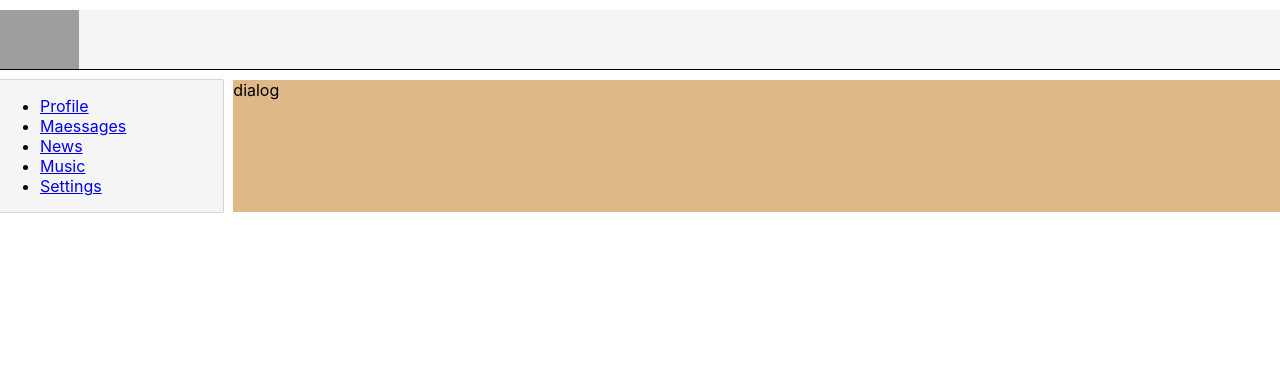
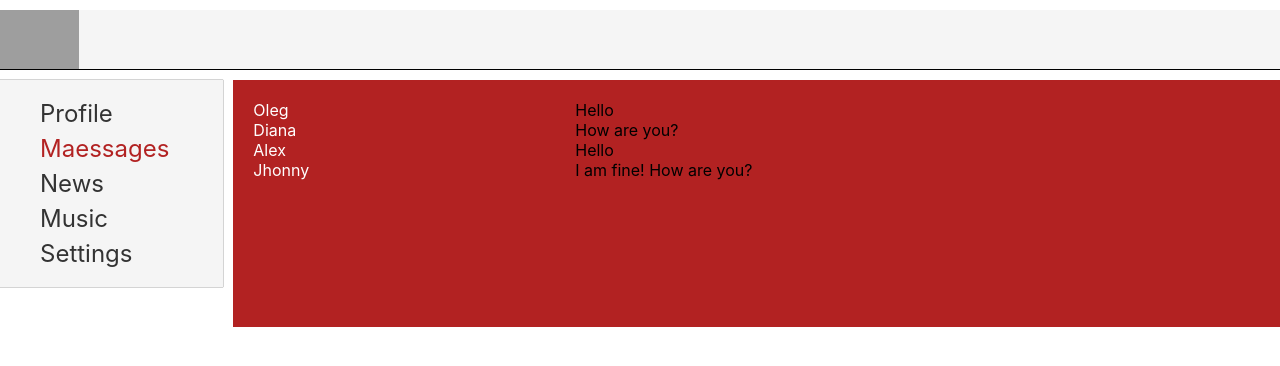
Before and after one commit to Dumik/next, a React (Create React App) app: page /dialogs in a window 1280 px wide. Shown: the top 366 px of the page. Built offline with nearby package versions, Linux system fonts and the light colour scheme; grey boxes are pictures that could not be loaded.

Commit message:
new components massege, DialogItem. styled dialog and NavBar. add NavLink

```diff
--- a/src/App.js
+++ b/src/App.js
@@ -17,13 +17,11 @@ const App = () => {
         <NavBar />
 
         <div className="app-wrapper-content">
-        <Route path="/profile" component={Profile} />
+          <Route path="/profile" component={Profile} />
           <Route path="/dialogs" component={Dialogs} />
           <Route path="/news" component={News} />
           <Route path="/music" component={Music} />
           <Route path="/settings" component={Settings} />
-
-
         </div>
       </div>
     </BrowserRouter>
--- a/src/components/Dialogs/Dialogs.jsx
+++ b/src/components/Dialogs/Dialogs.jsx
@@ -1,11 +1,41 @@
 
 import React from 'react';
-import { Dialog } from './Dialogs.styled'
+import { Dialog, LinkElem } from './Dialogs.styled'
+import { NavLink } from 'react-router-dom';
 
-const Dialogs = () => {
+const DialogItem = (props) => {
+    return (
+        <div className="dialog">
+            <LinkElem to={"/dialogs/" + props.id}>{props.name}</LinkElem>
+        </div>
+    );
+}
+
+const Massege = (props) => {
+    return (
+    <div className='masssage'>{props.massege}</div>
+    );
+}
+
+
+
+const Dialogs = (props) => {
     return (
         <Dialog>
-            dialog
+            <div className="dialogs-item">
+                <DialogItem name='Oleg' id='1' />
+                <DialogItem name='Diana' id='2' />
+                <DialogItem name='Alex' id='3' />
+                <DialogItem name='Jhonny' id='4' />
+            </div>
+            <div className="massages">
+                <Massege massege=" Hello"/>
+                <Massege massege=" How are you?"/>
+                <Massege massege=" Hello"/>
+                <Massege massege="  I am fine! How are you?"/>
+
+
+            </div>
         </Dialog>
     )
 }
--- a/src/components/Dialogs/Dialogs.styled.js
+++ b/src/components/Dialogs/Dialogs.styled.js
@@ -1,12 +1,36 @@
 
 import styled from 'styled-components';
-
+import { NavLink } from 'react-router-dom';
 
 const Dialog = styled.div`
+    height: 100%;
     color: black;
+    display: grid;
+    grid-template-rows: 100%;
+    grid-template-columns: 4fr 10fr;
+    padding: 20px;
+    background-color: firebrick;
   `;
+
+const LinkElem = styled(NavLink) `
+  color: white;
+  text-decoration: none;
+
+  &.active {
+    color: gold;
+    text-decoration: none;
+  }
+
+  &:hover {
+    color: #ddd;
+    text-decoration: none;
+  }
+
+`;
 
 
 
 
-export {Dialog};
+
+
+export {Dialog, LinkElem};
--- a/src/components/Navbar/NavBar.jsx
+++ b/src/components/Navbar/NavBar.jsx
@@ -1,20 +1,21 @@
 
 import React from 'react';
-import {Nav} from './NavBar.styled'
+import { Nav, NavLi, LinkElem } from './NavBar.styled'
+import { NavLink } from 'react-router-dom';
 
 
 const NavBar = () => {
-    return (
+  return (
     <Nav>
-        <ul>
-          <li><a href="/profile">Profile</a></li>
-          <li><a href="/dialogs">Maessages</a></li>
-          <li><a href="/news">News</a></li>
-          <li><a href="/music">Music</a></li>
-          <li><a href="/settings">Settings</a></li>
-        </ul>
-      </Nav>
-    );
+      <ul>
+        <NavLi><LinkElem to="/profile">Profile</LinkElem></NavLi>
+        <NavLi><LinkElem to="/dialogs">Maessages</LinkElem></NavLi>
+        <NavLi><LinkElem to="/news">News</LinkElem></NavLi>
+        <NavLi><LinkElem to="/music">Music</LinkElem></NavLi>
+        <NavLi><LinkElem to="/settings">Settings</LinkElem></NavLi>
+      </ul>
+    </Nav>
+  );
 }
 
 export default NavBar;
--- a/src/components/Navbar/NavBar.styled.js
+++ b/src/components/Navbar/NavBar.styled.js
@@ -1,5 +1,5 @@
 import styled from 'styled-components';
-
+import { NavLink } from 'react-router-dom';
 
 
 const Nav = styled.nav`
@@ -7,6 +7,34 @@ const Nav = styled.nav`
   background-color: whitesmoke;
   box-shadow: 0px 0px 1px black;
   margin-right: 10px;
+
 `;
 
-export {Nav};
+const NavLi = styled.li`
+  display: block;
+  padding: 3px 0;
+  font-size: 24px;
+
+`;
+
+
+const LinkElem = styled(NavLink)`
+  color: #333;
+  text-decoration: none;
+
+  &.active {
+    color: firebrick;
+    text-decoration: none;
+
+  }
+
+  &:hover {
+    color: #666;
+    text-decoration: none;
+  }
+
+`;
+
+
+
+export {Nav, NavLi, LinkElem};
--- a/src/components/Ptofile/MyPost/Post/Post.jsx
+++ b/src/components/Ptofile/MyPost/Post/Post.jsx
@@ -1,6 +1,7 @@
 
 import React from 'react';
 import { Box, Avatar } from './Post.styled';
+
 
 
 const Post = (props) => {
```
